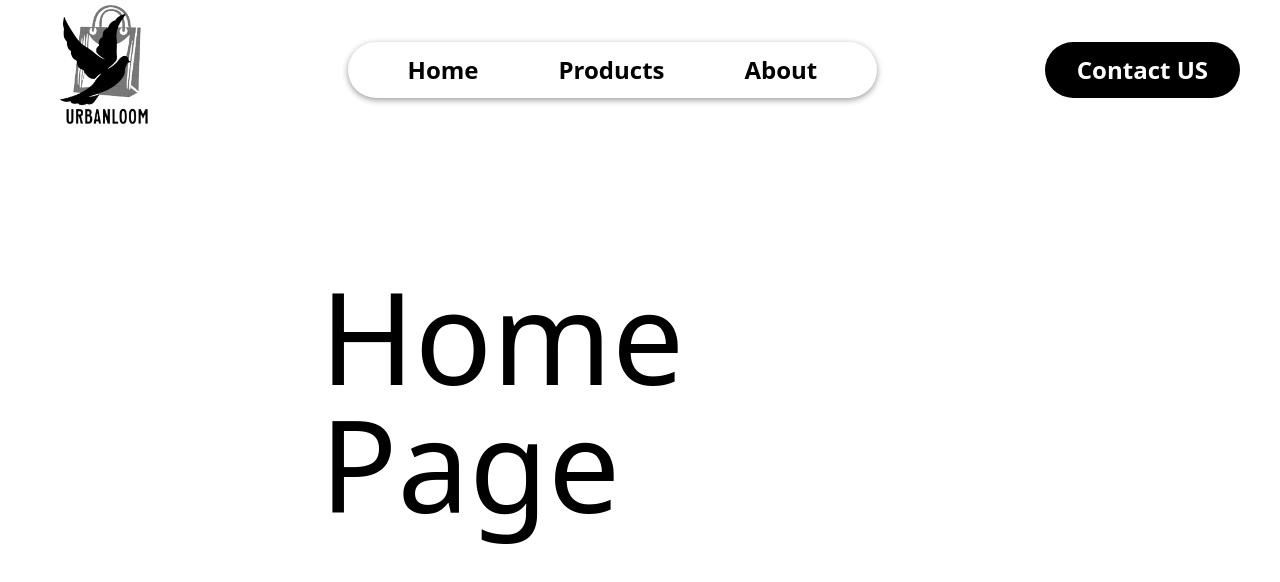
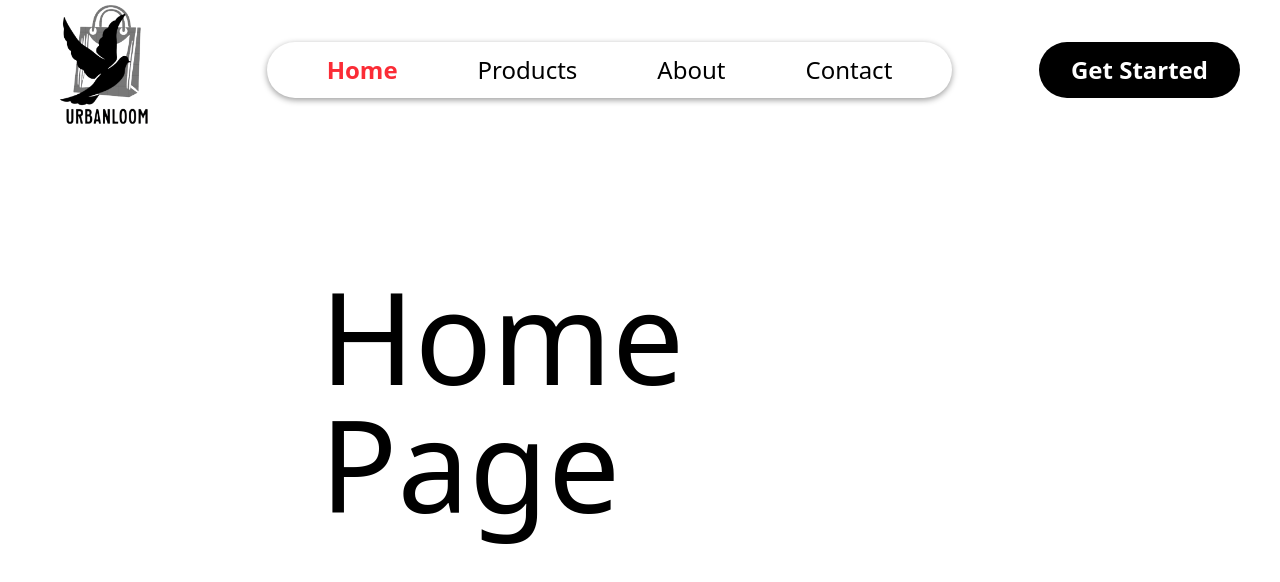
Before and after one commit to durpatbalayar2/react_cohort2.0_task_work, a React (Vite) app in the folder react-router-dom/: page / in a window 1280 px wide. Shown: the top 582 px of the page. Built offline with nearby package versions, Linux system fonts and the light colour scheme.

Commit message:
Use of NavLink

```diff
--- a/react-router-dom/src/components/Navbar.jsx
+++ b/react-router-dom/src/components/Navbar.jsx
@@ -1,19 +1,48 @@
-import { Link } from "react-router-dom";
+import { NavLink } from "react-router-dom";
 import logo from "../assets/logo.png";
 
 const Navbar = () => {
   return (
     <div className="w-full flex items-center justify-between px-10   ">
       <div className="w-35 h-35 overflow-hidden">
-        <img className="w-full h-full object-cover"  src={logo} alt="logo"  />
+        <img className="w-full h-full object-cover" src={logo} alt="logo" />
       </div>
-      <div className=" flex gap-20 text-2xl font-semibold  shadow-[0px_2px_6px_rgba(0,0,0,0.4)] px-15 py-3 rounded-4xl">
-        <Link to="/">Home</Link>
-        <Link to='/products'>Products</Link>
-        <Link to="/about">About</Link>
+      <div className=" flex gap-20 text-2xl   shadow-[0px_2px_6px_rgba(0,0,0,0.4)] px-15 py-3 rounded-4xl">
+        <NavLink
+          className={({ isActive }) =>
+            isActive ? "text-red-500 font-semibold" : "text-black"
+          }
+          to="/"
+        >
+          Home
+        </NavLink>
+        <NavLink
+          className={({ isActive }) =>
+            isActive ? "text-red-500 font-semibold" : "text-black"
+          }
+          to="/products"
+        >
+          Products
+        </NavLink>
+        <NavLink
+          className={({ isActive }) =>
+            isActive ? "text-red-500 font-semibold" : "text-black"
+          }
+          to="/about"
+        >
+          About
+        </NavLink>
+        <NavLink
+          className={({ isActive }) =>
+            isActive ? "text-red-500 font-semibold" : "text-black"
+          }
+          to="/contact"
+        >
+          Contact
+        </NavLink>
       </div>
       <div className="bg-black text-white font-semibold text-2xl rounded-4xl px-8 py-3">
-        <Link to="/contact">Contact US</Link>
+        <h1>Get Started</h1>
       </div>
     </div>
   );
```
